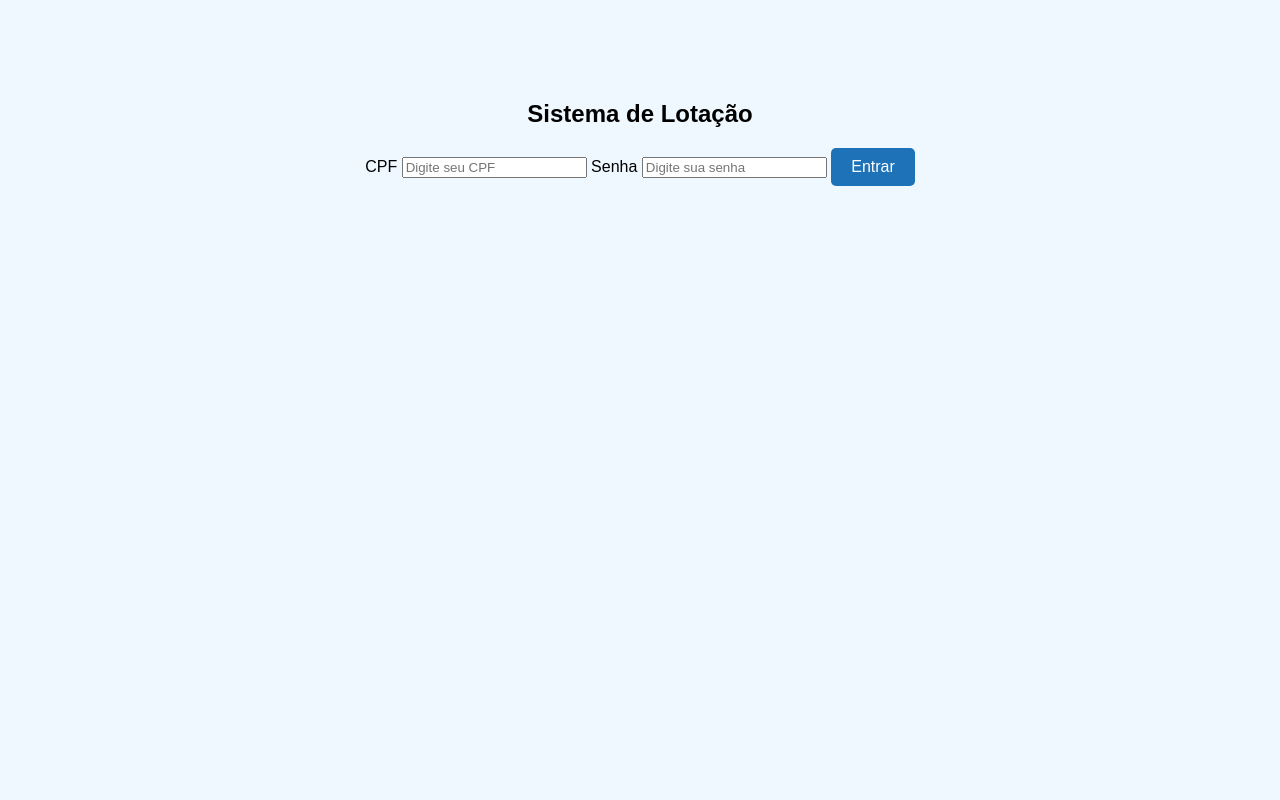
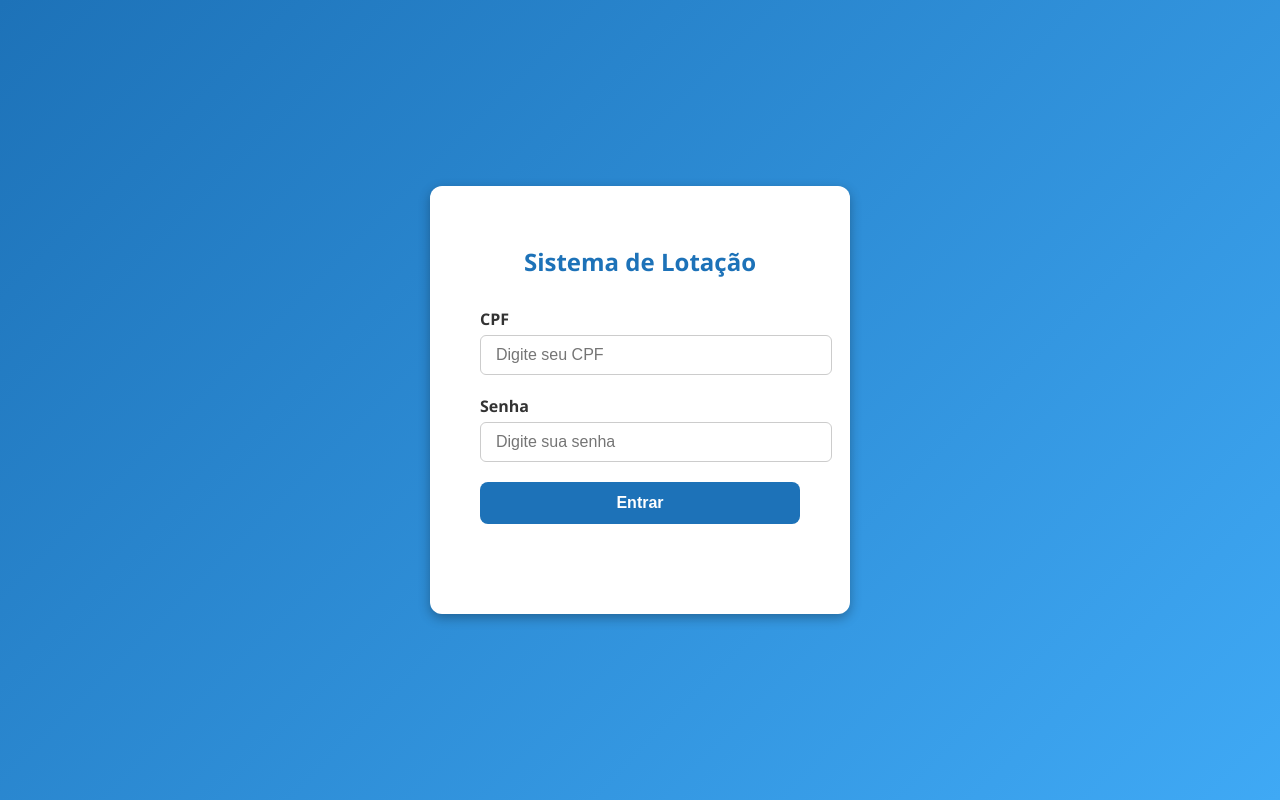
Before and after one commit to bielzin11-source/sistema-lotacao, a plain HTML site: page index.html in a window 1280 px wide. Drawn offline with Linux system fonts and the light colour scheme.

Commit message:
Update style.css

```diff
--- a/style.css
+++ b/style.css
@@ -1,20 +1,69 @@
 body {
-  background-color: #f0f8ff;
-  font-family: Arial, sans-serif;
-  text-align: center;
-  margin-top: 100px;
+  margin: 0;
+  font-family: 'Segoe UI', Tahoma, Geneva, Verdana, sans-serif;
+  background: linear-gradient(135deg, #1d72b8, #3fa9f5);
+  height: 100vh;
+  display: flex;
+  justify-content: center;
+  align-items: center;
 }
 
-h1 {
+.login-container {
+  background: white;
+  padding: 40px 50px;
+  border-radius: 12px;
+  box-shadow: 0 4px 12px rgba(0,0,0,0.3);
+  width: 320px;
+  text-align: center;
+}
+
+h2 {
+  margin-bottom: 30px;
   color: #1d72b8;
 }
 
+label {
+  display: block;
+  text-align: left;
+  margin-bottom: 5px;
+  font-weight: 600;
+  color: #333;
+}
+
+input {
+  width: 100%;
+  padding: 10px 15px;
+  margin-bottom: 20px;
+  border-radius: 6px;
+  border: 1px solid #ccc;
+  font-size: 16px;
+}
+
+input:focus {
+  border-color: #1d72b8;
+  outline: none;
+}
+
 button {
-  padding: 10px 20px;
+  width: 100%;
+  padding: 12px;
   background-color: #1d72b8;
+  border: none;
+  border-radius: 8px;
   color: white;
-  border: none;
-  border-radius: 5px;
+  font-weight: 700;
   font-size: 16px;
   cursor: pointer;
+  transition: background-color 0.25s;
 }
+
+button:hover {
+  background-color: #1662a1;
+}
+
+.message {
+  color: red;
+  margin-top: 10px;
+  font-weight: 600;
+  min-height: 24px;
+}
```
